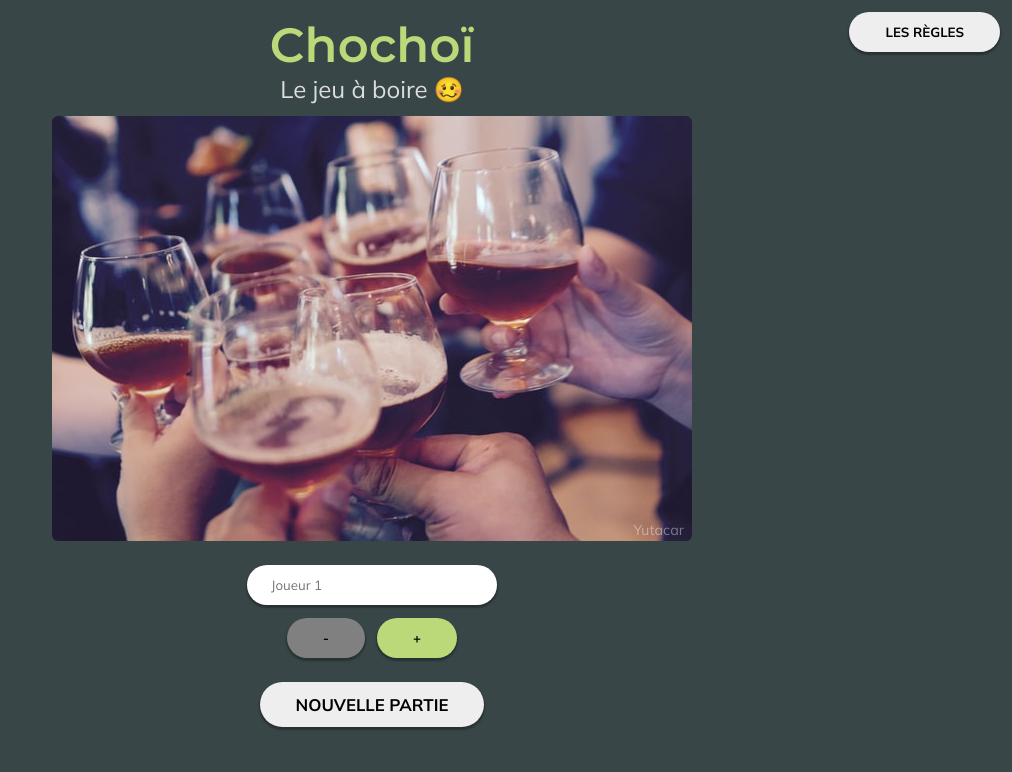
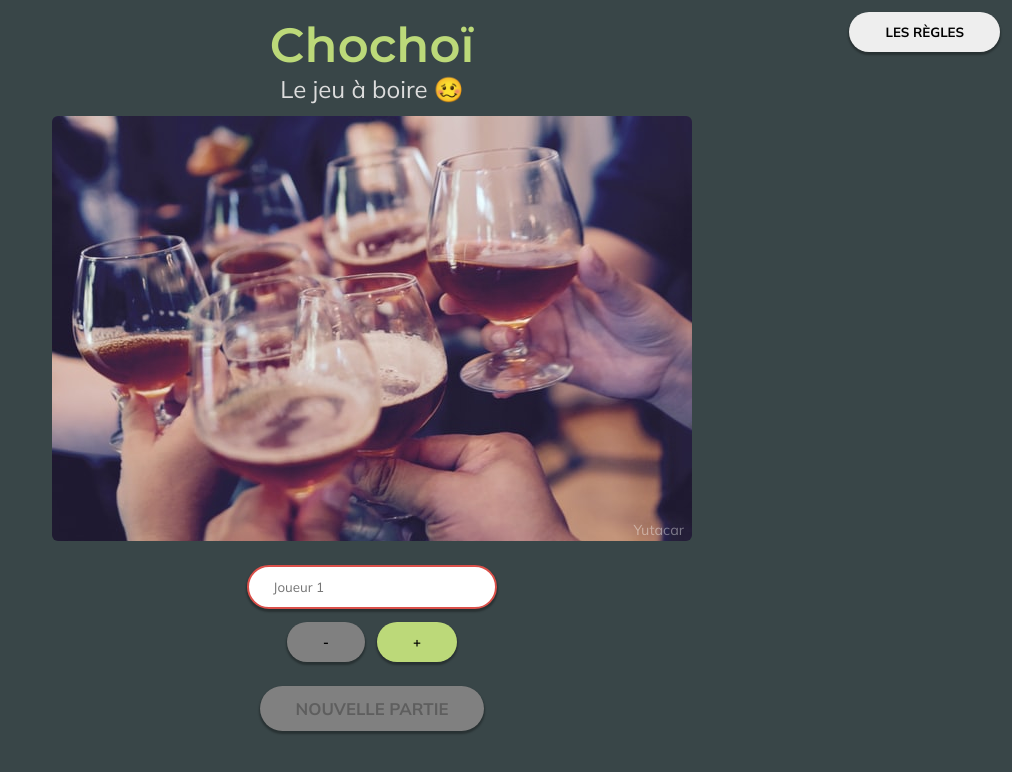
Before and after one commit to pierre-pellegrino/chochoi, a React (Create React App) app: page / in a window 1280 px wide. Shown: the top 772 px of the page, without its empty margins (268-1280 px from the left). Built offline with nearby package versions, Linux system fonts and the light colour scheme.

Commit message:
Added players list & names. TODO => Add players array to localHost, fix unexpected bug on deleting players sometimes

```diff
--- a/src/components/CardDeck/CardDeck.jsx
+++ b/src/components/CardDeck/CardDeck.jsx
@@ -3,7 +3,7 @@ import cardBack from '../../assets/card-back.png'
 import rules from '../../data/rules';
 import ResetGame from '../ResetGame/ResetGame';
 
-const CardDeck = ({deckID}) => {
+const CardDeck = ({deckID, players}) => {
   const [currentCard, setCurrentCard] = useState(null);
 
   const drawCard = () => {
@@ -14,12 +14,15 @@ const CardDeck = ({deckID}) => {
     }))
   }
 
+  // A faire : Sauvegarder l'array de prénoms dans le localStorage
+
   const clearStorage = () => {
     localStorage.clear();
   }
-
+  const currentPlayer = currentCard && ((52 - currentCard[2]) % players.length);
   return (
     <div className="cardboard-wrapper">
+      <p className="colored player-name"> {currentPlayer === 0 ? players[players.length-1] : players[currentPlayer-1]} </p>
       <div className="card-wrapper">
         <img className="current-card" src={currentCard ? currentCard[0] : cardBack} alt="current card" />
       </div>
--- a/src/components/CardDeck/_carddeck.scss
+++ b/src/components/CardDeck/_carddeck.scss
@@ -4,7 +4,7 @@
 
   img {
     max-width: 226px;
-    margin: 32px 0;
+    margin: 16px 0;
   }
 }
 
@@ -17,6 +17,11 @@
     color: $light;
   }
 
+  .player-name {
+    margin-top: 1em;
+    font-size: 1.1em;
+  }
+
   .draw-btn {
     margin-top: 2em;
   }
--- a/src/components/PlayBtn/PlayBtn.jsx
+++ b/src/components/PlayBtn/PlayBtn.jsx
@@ -1,6 +1,6 @@
 import React from 'react';
 
-const PlayBtn = ({onNewDeck}) => {
+const PlayBtn = ({onNewDeck, isDisabled}) => {
 
   const getDeckID = () => {
     fetch('https://deckofcardsapi.com/api/deck/new/shuffle/?deck_count=1')
@@ -11,7 +11,7 @@ const PlayBtn = ({onNewDeck}) => {
   };
 
   return (
-    <button className="play-btn btn" onClick={getDeckID} type="button">Nouvelle partie</button>
+    <button disabled={isDisabled || null}className={`play-btn btn`} onClick={getDeckID} type="button">Nouvelle partie</button>
   );
 };
 
--- a/src/components/PlayBtn/_playbtn.scss
+++ b/src/components/PlayBtn/_playbtn.scss
@@ -1,4 +1,9 @@
 .play-btn {
   margin-top: 24px;
   font-size: 0.7em;
+
+  &:disabled {
+    background-color: grey;
+    pointer-events: none;
+  }
 }
--- a/src/components/PlayerForm/PlayerForm.jsx
+++ b/src/components/PlayerForm/PlayerForm.jsx
@@ -1,9 +1,34 @@
-import React from 'react';
+import React, {useEffect, useState, useRef} from 'react';
 
-const PlayerForm = ({nb}) => {
+const PlayerForm = ({nb, onInput}) => {
+  const [valid, setValid] = useState(false);
+
+  const valueRef = useRef();
+
+  useEffect(() => {
+    valueRef.current = valid;
+  }, [valid]);
+
+  // There's something going wrong with it -> Sometimes it just substracts 5 players with no reason when it should delete one
+  // e.g. : Name 1st player, then create 4 players in a row, name them all and try deleting one. NamedPlayers goes from 5 to 1 like WTF
+  useEffect(() => {
+    return () => valueRef.current && onInput(0);
+  }, []);
+
+  const handleChange = e => {
+    if (e.target.value.trim().length > 0) {
+      !valid && onInput(1);
+      setValid(true);
+     }
+     else {
+      valid && onInput(-1);
+      setValid(false);
+     }
+  }
+
   return (
     <div>
-      <input type="text" placeholder={`Joueur ${nb}`}></input>
+      <input className={`${valid ? '' : 'incorrect'}`} onChange={handleChange} type="text" placeholder={`Joueur ${nb}`}></input>
     </div>
   );
 };
--- a/src/components/PlayersList/PlayersList.jsx
+++ b/src/components/PlayersList/PlayersList.jsx
@@ -1,22 +1,40 @@
-import React from 'react';
+import React, {useRef, useEffect, useState} from 'react';
 import PlayerForm from '../PlayerForm/PlayerForm';
+import PlayBtn from '../PlayBtn/PlayBtn';
 
-const PlayersList = () => {
-  const [playersNb, setPlayersNb] = React.useState(1);
+const PlayersList = ({onNewDeck, onGetPlayers}) => {
+
+  const inputRef = useRef([]);
+
+  const [playersNb, setPlayersNb] = useState(1);
+  const [namedPlayersNb, setNamedPlayersNb] = useState(0);
+
+
+  const handleNamedPlayers = (value) => {
+    setNamedPlayersNb(namedPlayersNb + value);
+  }
+
+  useEffect(() => {
+    inputRef.current = inputRef.current.slice(0, playersNb);
+  }, [playersNb, namedPlayersNb, inputRef]);
+
+  const getArrayOfPlayers = () => {
+    inputRef.current.forEach(input => onGetPlayers(input.firstElementChild.firstElementChild.value));
+  }
 
   const removePlayer = () => {
-    playersNb>1 && setPlayersNb(playersNb - 1)
+    playersNb>1 && setPlayersNb(playersNb - 1);
   }
 
   const addPlayer = () => {
-    playersNb<13 && setPlayersNb(playersNb + 1)
+    playersNb<13 && setPlayersNb(playersNb + 1);
   }
 
   return (
     <div className="players-list">
       <form>
         {[...Array(playersNb)].map((player, i) => {
-          return <div key={i}> <PlayerForm nb={i+1} /> </div>
+          return <div key={i} ref={el => inputRef.current[i] = el}> <PlayerForm nb={i+1} onInput={handleNamedPlayers}/> </div>
         })}
 
         <div className="players-btns">
@@ -24,6 +42,7 @@ const PlayersList = () => {
           <button type="button" onClick={() => addPlayer()} className={`round-btn minus btn green ${playersNb>11 ? 'disabled' : ''}`}>+</button>
         </div>
       </form>
+      <div onClick={getArrayOfPlayers}><PlayBtn onNewDeck={onNewDeck} isDisabled={playersNb !== namedPlayersNb}/></div>
     </div>
   );
 };
--- a/src/components/PlayersList/_playerslist.scss
+++ b/src/components/PlayersList/_playerslist.scss
@@ -14,6 +14,11 @@
     outline: none;
     font-family: 'Mulish', sans-serif;
     margin: 6px 0;
+    border: 2px solid transparent;
+
+    &.incorrect {
+      border: 2px solid $red;
+    }
   }
 
   .players-btns {
--- a/src/index.jsx
+++ b/src/index.jsx
@@ -13,6 +13,11 @@ const App = () => {
   const gameID = localStorage.getItem('gameID') ? localStorage.getItem('gameID') : null;
 
   const [deckID, setDeckID] = useState(gameID);
+  const [playersArray, setPlayersArray] = useState([]);
+
+  const handlePlayersArray = (value) => {
+    setPlayersArray((prev) => [...prev, value]);
+  }
 
   const handleSetDeckID = (id) => {
     setDeckID(id);
@@ -24,9 +29,9 @@ const App = () => {
         <Rules />
         <Navbar />
         {!deckID && <HeaderPic />}
-        {!deckID && <PlayersList />}
-        {!deckID && <PlayBtn onNewDeck={handleSetDeckID}/>}
-        {deckID && <CardDeck deckID={deckID}/>}
+        {!deckID && <PlayersList onGetPlayers={handlePlayersArray} onNewDeck={handleSetDeckID} />}
+        {/* {!deckID && <PlayBtn onNewDeck={handleSetDeckID}/>} */}
+        {deckID && <CardDeck deckID={deckID} players={playersArray}/>}
         {/* {!deckID && <CoffeeBtn />} */}
     </div>
   )
```
